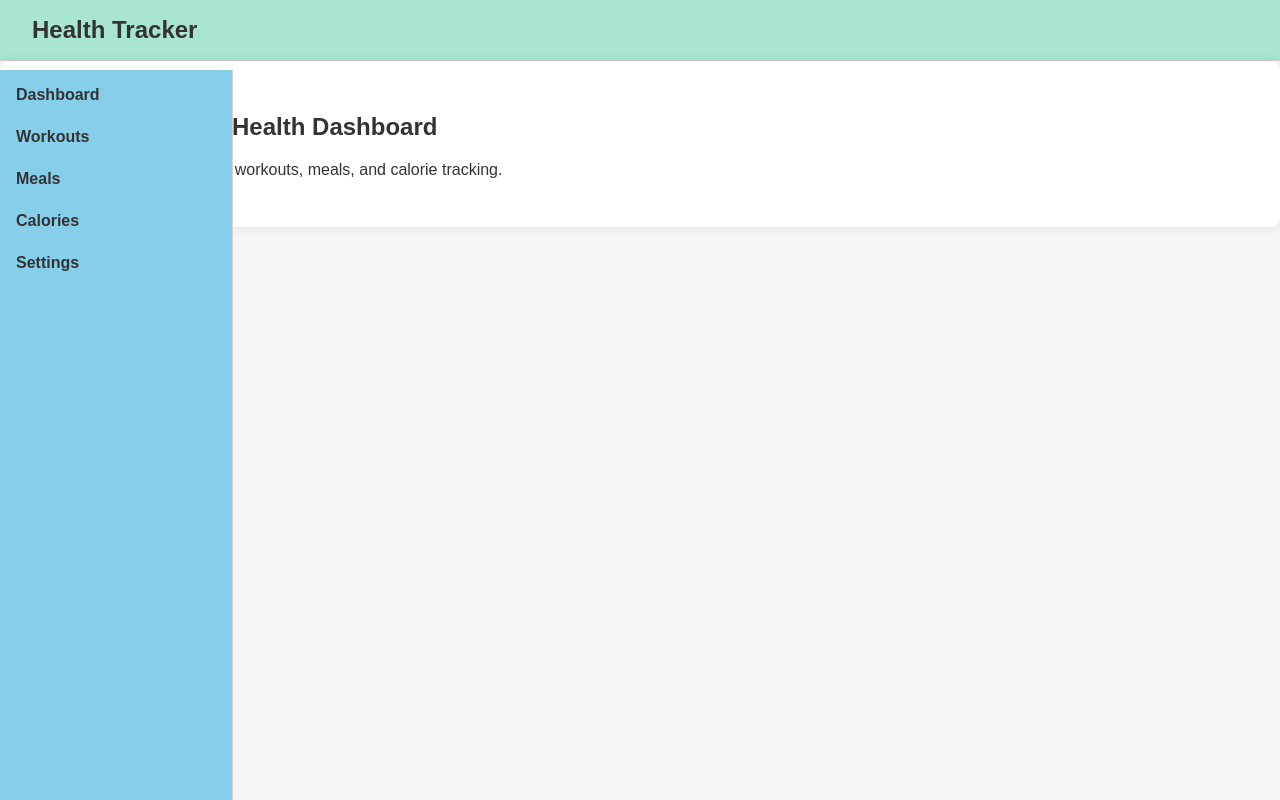
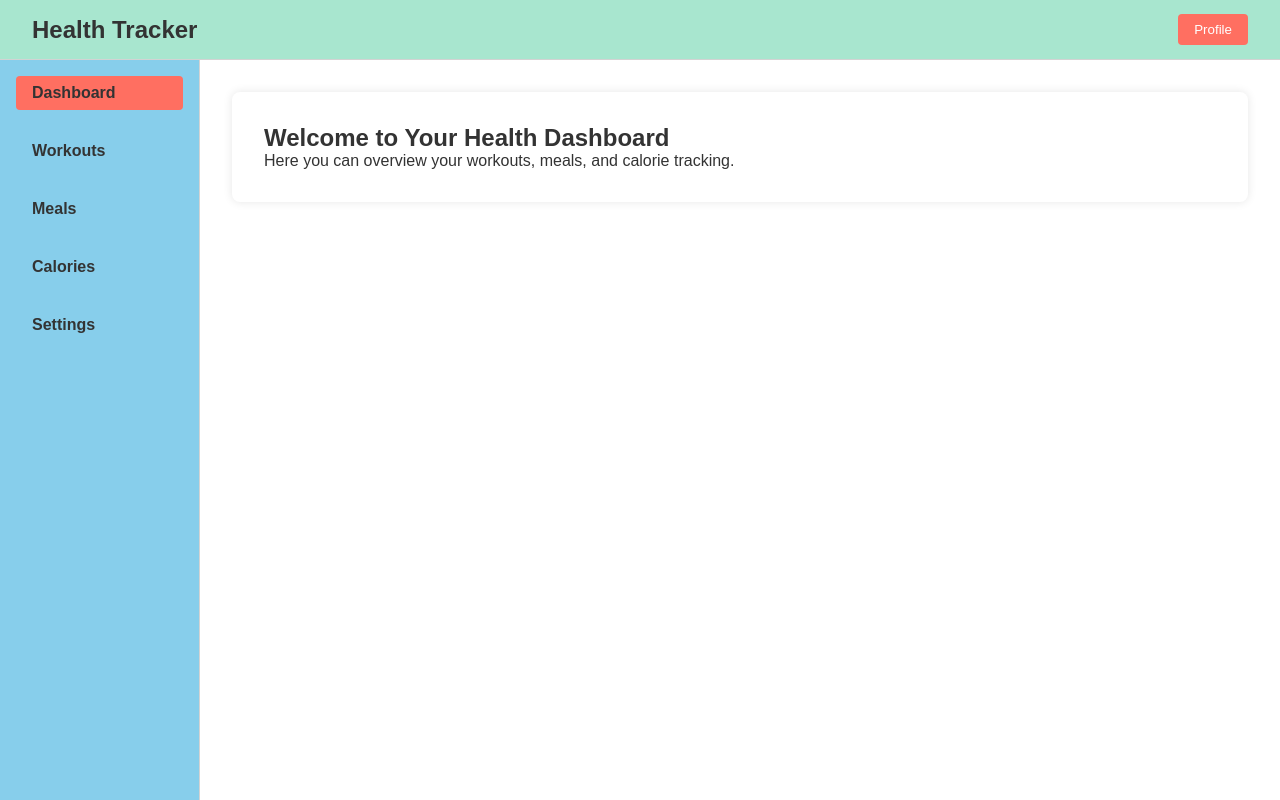
Before and after one commit to EthanCoomber/health_tracker, a React (Create React App) app: page /dashboard in a window 1280 px wide. Built offline with nearby package versions, Linux system fonts and the light colour scheme.

Commit message:
styled much better

```diff
--- a/src/App.js
+++ b/src/App.js
@@ -1,5 +1,5 @@
 // src/App.jsx
-import React from 'react';
+import React, { useState } from 'react';
 import { Routes, Route, Navigate } from 'react-router-dom';
 import Navbar from './components/layout/Navbar';
 import Sidebar from './components/layout/Sidebar';
@@ -11,11 +11,17 @@ import Settings from './pages/Settings';
 import './styles/globals.css'; // Ensure your styles are imported
 
 const App = () => {
+  const [isSidebarOpen, setSidebarOpen] = useState(false);
+
+  const toggleSidebar = () => {
+    setSidebarOpen(!isSidebarOpen);
+  };
+
   return (
     <div className="app-container">
-      <Navbar />
+      <Navbar toggleSidebar={toggleSidebar} />
       <div className="main-content">
-        <Sidebar />
+        <Sidebar isOpen={isSidebarOpen} toggleSidebar={toggleSidebar} />
         <div className="page-content">
           <Routes>
             <Route path="/" element={<Navigate to="/dashboard" replace />} />
--- a/src/components/layout/Navbar.css
+++ b/src/components/layout/Navbar.css
@@ -1,11 +1,53 @@
 /* src/components/layout/Navbar.css */
 
 .navbar {
+  display: flex;
+  align-items: center;
+  justify-content: space-between;
+  background-color: var(--color-primary-accent); /* Mint Green */
+  padding: 1rem 2rem;
+  color: var(--color-text);
+  border-bottom: 1px solid var(--color-borders);
+  height: 60px; /* Fixed height for Navbar */
+  flex-shrink: 0; /* Prevent Navbar from shrinking */
+}
+
+.navbar-actions {
+  display: flex;
+  align-items: center;
+}
+
+.profile-button {
+  background-color: var(--color-cta-buttons); /* Coral */
+  color: white;
+  border: none;
+  padding: 0.5rem 1rem;
+  border-radius: 4px;
+  cursor: pointer;
+  transition: background-color 0.3s ease;
+}
+
+.profile-button:hover {
+  background-color: #e65b50; /* Darker Coral on hover */
+}
+
+.sidebar-toggle {
+  display: none; /* Hidden by default */
+  background: none;
+  border: none;
+  font-size: 1.5rem;
+  cursor: pointer;
+  margin-right: 1rem;
+  color: var(--color-text);
+}
+
+@media (max-width: 768px) {
+  .sidebar-toggle {
+    display: block; /* Show toggle on smaller screens */
+  }
+
+  .navbar-left {
     display: flex;
     align-items: center;
-    justify-content: space-between;
-    background-color: var(--color-primary-accent); /* Mint Green */
-    padding: 1rem 2rem;
-    color: var(--color-text);
-    border-bottom: 1px solid var(--color-borders);
   }
+}
--- a/src/components/layout/Navbar.jsx
+++ b/src/components/layout/Navbar.jsx
@@ -3,11 +3,18 @@ import React from 'react';
 import Header from '../common/Header';
 import './Navbar.css'; // Ensure this CSS file exists
 
-const Navbar = () => {
+const Navbar = ({ toggleSidebar }) => {
   return (
     <header className="navbar">
-      <Header title="Health Tracker" />
-      {/* Add additional navbar elements like user profile, logout button, etc. */}
+      <div className="navbar-left">
+        <button className="sidebar-toggle" onClick={toggleSidebar}>
+          &#9776; {/* Hamburger Icon */}
+        </button>
+        <Header title="Health Tracker" />
+      </div>
+      <div className="navbar-actions">
+        <button className="profile-button">Profile</button>
+      </div>
     </header>
   );
 };
--- a/src/components/layout/Sidebar.css
+++ b/src/components/layout/Sidebar.css
@@ -1,15 +1,14 @@
 /* src/components/layout/Sidebar.css */
 
 .sidebar {
-    width: 200px;
+  width: 200px; /* Fixed width for Sidebar */
   background-color: var(--color-secondary-accent); /* Sky Blue */
   padding: 1rem;
-    height: calc(100vh - 70px); /* Adjust based on Navbar height */
-    position: fixed;
-    top: 70px; /* Adjust based on Navbar height */
-    left: 0;
-    overflow-y: auto;
+  height: 100%;
+  position: relative; /* Ensure Sidebar is relative within main-content */
   border-right: 1px solid var(--color-borders);
+  overflow-y: auto; /* Allow scrolling if Sidebar content overflows */
+  transition: transform 0.3s ease-in-out;
 }
 
 .sidebar ul {
@@ -25,8 +24,33 @@
 .sidebar a {
   color: var(--color-text);
   font-weight: bold;
+  text-decoration: none;
+  display: block;
+  padding: 0.5rem 1rem;
+  border-radius: 4px;
+}
+
+.sidebar a:hover {
+  background-color: var(--color-primary-accent); /* Mint Green on hover */
 }
 
 .active-link {
-    color: var(--color-cta-buttons); /* Coral */
+  background-color: var(--color-cta-buttons); /* Coral */
+  color: white;
 }
+
+/* Responsive Styles */
+@media (max-width: 768px) {
+  .sidebar {
+    position: fixed;
+    top: 60px; /* Height of Navbar */
+    left: 0;
+    height: calc(100% - 60px);
+    transform: translateX(-100%);
+    z-index: 1000;
+  }
+
+  .sidebar.open {
+    transform: translateX(0);
+  }
+}
--- a/src/components/layout/Sidebar.jsx
+++ b/src/components/layout/Sidebar.jsx
@@ -3,33 +3,33 @@ import React from 'react';
 import { NavLink } from 'react-router-dom';
 import './Sidebar.css'; // Ensure this CSS file exists
 
-const Sidebar = () => {
+const Sidebar = ({ isOpen, toggleSidebar }) => {
   return (
-    <aside className="sidebar">
+    <aside className={`sidebar ${isOpen ? 'open' : ''}`}>
       <nav>
         <ul>
           <li>
-            <NavLink to="/dashboard" activeClassName="active-link">
+            <NavLink to="/dashboard" className={({ isActive }) => (isActive ? 'active-link' : undefined)} onClick={toggleSidebar}>
               Dashboard
             </NavLink>
           </li>
           <li>
-            <NavLink to="/workouts" activeClassName="active-link">
+            <NavLink to="/workouts" className={({ isActive }) => (isActive ? 'active-link' : undefined)} onClick={toggleSidebar}>
               Workouts
             </NavLink>
           </li>
           <li>
-            <NavLink to="/meals" activeClassName="active-link">
+            <NavLink to="/meals" className={({ isActive }) => (isActive ? 'active-link' : undefined)} onClick={toggleSidebar}>
               Meals
             </NavLink>
           </li>
           <li>
-            <NavLink to="/calories" activeClassName="active-link">
+            <NavLink to="/calories" className={({ isActive }) => (isActive ? 'active-link' : undefined)} onClick={toggleSidebar}>
               Calories
             </NavLink>
           </li>
           <li>
-            <NavLink to="/settings" activeClassName="active-link">
+            <NavLink to="/settings" className={({ isActive }) => (isActive ? 'active-link' : undefined)} onClick={toggleSidebar}>
               Settings
             </NavLink>
           </li>
--- a/src/styles/globals.css
+++ b/src/styles/globals.css
@@ -1,14 +1,6 @@
 /* src/styles/globals.css */
 
 @import './variables.css';
-
-body {
-  margin: 0;
-  padding: 0;
-  background-color: var(--color-background);
-  color: var(--color-text);
-  font-family: Arial, sans-serif;
-}
 
 /* You can also set default styles for links, buttons, etc., using the variables */
 a {
@@ -19,3 +11,57 @@ a {
 a:hover {
   text-decoration: underline;
 }
+
+* {
+  box-sizing: border-box;
+  margin: 0;
+  padding: 0;
+}
+
+body {
+  background-color: var(--color-background);
+  color: var(--color-text);
+  font-family: Arial, sans-serif;
+  height: 100vh;
+  overflow: hidden; /* Prevent body scroll if using fixed Navbar and Sidebar */
+}
+
+.app-container {
+  display: flex;
+  flex-direction: column;
+  height: 100vh;
+}
+
+.main-content {
+  display: flex;
+  flex: 1;
+  overflow: hidden; /* Prevent content overflow */
+}
+
+.page-content {
+  flex: 1;
+  padding: 2rem;
+  overflow-y: auto; /* Allow scrolling for main content */
+  background-color: #ffffff; /* White background for main content */
+}
+
+@media (max-width: 768px) {
+  .main-content {
+    flex-direction: column;
+  }
+
+  .sidebar {
+    width: 100%;
+    height: auto;
+    border-right: none;
+    border-bottom: 1px solid var(--color-borders);
+  }
+
+  .page-content {
+    padding: 1rem;
+  }
+
+  .navbar {
+    justify-content: space-between;
+  }
+}
```
Lines whose indentation alone changed are shown as unchanged.
